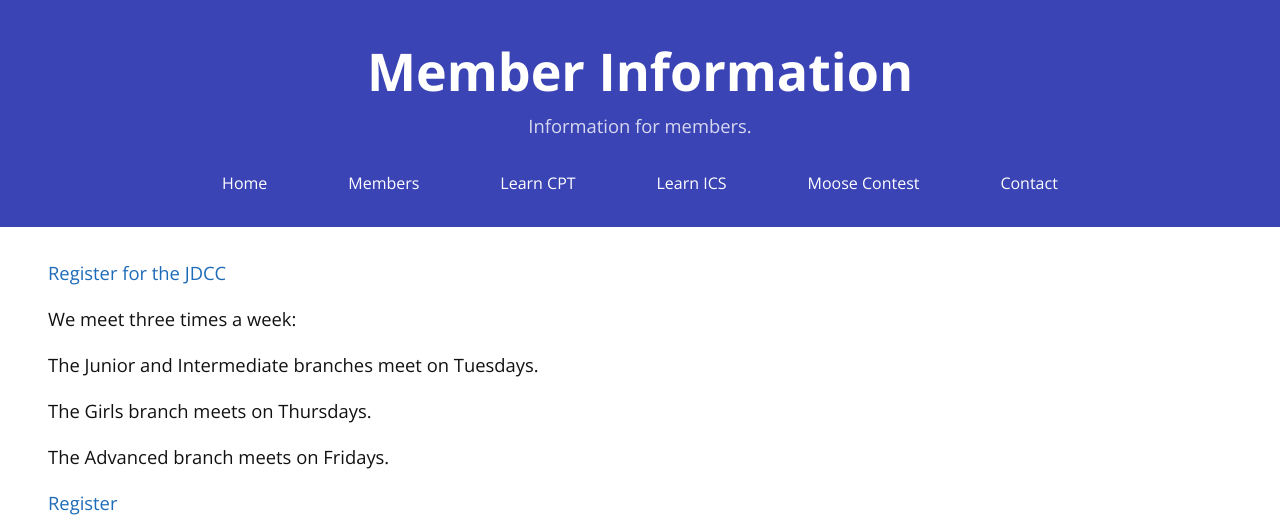
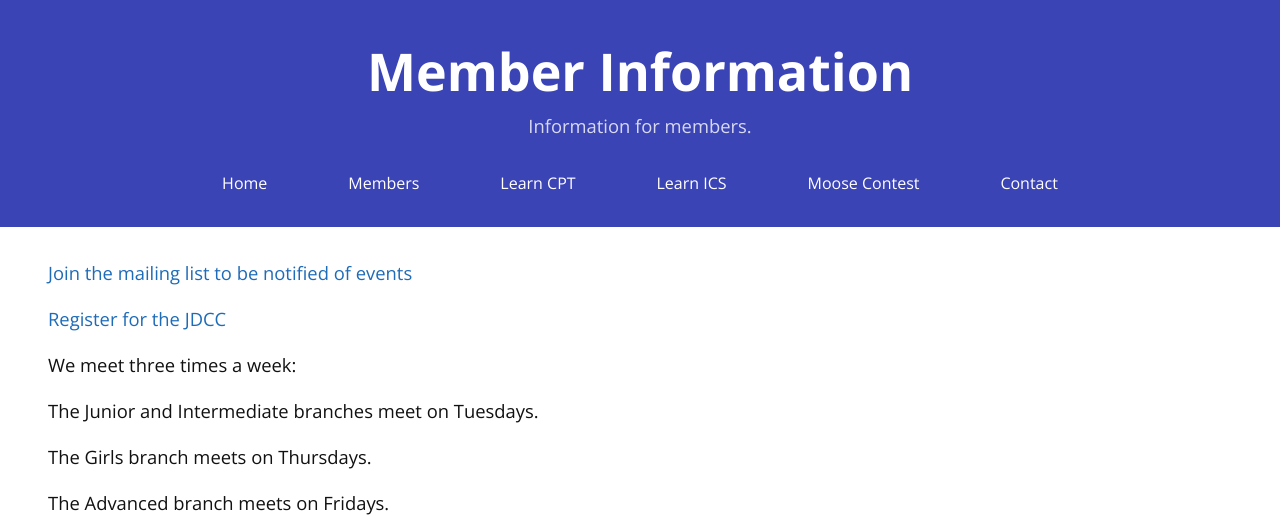
Before and after one commit to mcpt/mcpt.github.io, a Jekyll site: the page built from members.md, in a window 1280 px wide and 900 px high, cut to the strip 0-531 px from the top of the window. Built offline with Jekyll 4.4.1, drawn with Linux system fonts in a browser that asks for light colours.

Commit message:
Add link to join Google Group.

```diff
--- a/members.md
+++ b/members.md
@@ -4,6 +4,8 @@ title: Member Information
 description: Information for members.
 permalink: /members/
 ---
+
+[Join the mailing list to be notified of events](https://groups.google.com/d/forum/mcpt-2017-2018)
 
 [Register for the JDCC](/jdcc/)
 
```
